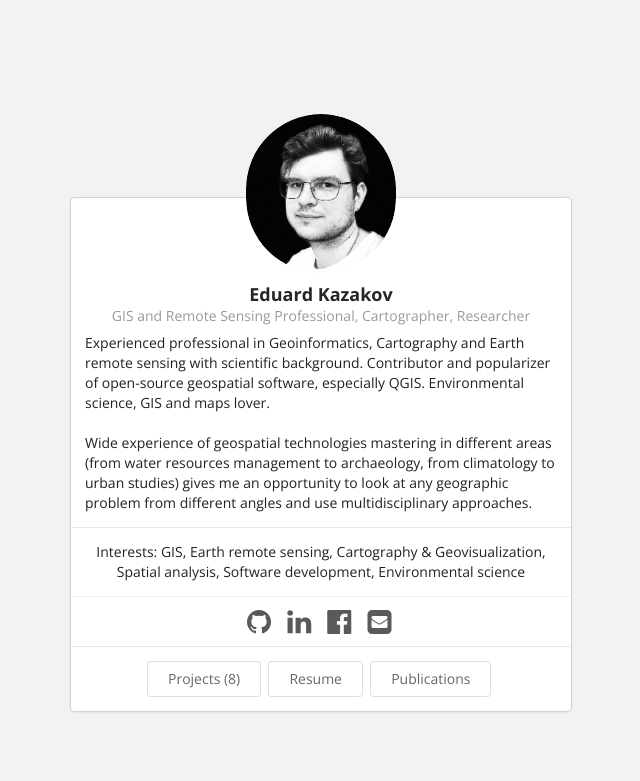
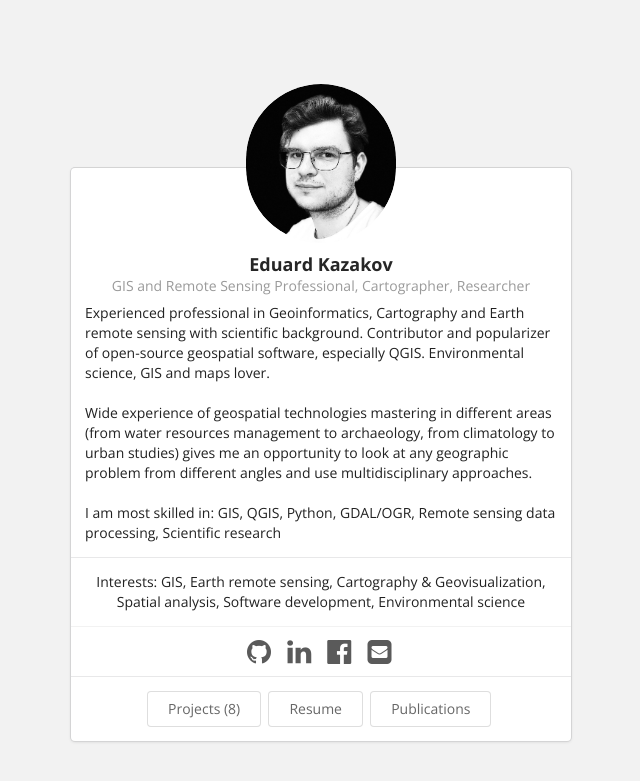
Before and after one commit to eduard-kazakov/eduard-kazakov.github.io, a Jekyll site: the page built from index.html, in a window 1280 px wide. Shown: the top 781 px of the page, without its empty margins (319-959 px from the left). Built offline with Jekyll 4.4.1, drawn with Linux system fonts in a browser that asks for light colours.

Commit message:
bio update

```diff
--- a/_data/bio.json
+++ b/_data/bio.json
@@ -6,7 +6,7 @@
     "email": "ee.kazakov@gmail.com",
     "phone": "+381637735706",
     "website": "https://eduard-kazakov.github.io",
-    "summary": "Experienced professional in Geoinformatics, Cartography and Earth remote sensing with scientific background. Contributor and popularizer of open-source geospatial software, especially QGIS. Environmental science, GIS and maps lover.<br><br>Wide experience of geospatial technologies mastering in different areas (from water resources management to archaeology, from climatology to urban studies) gives me an opportunity to look at any geographic problem from different angles and use multidisciplinary approaches.",
+    "summary": "Experienced professional in Geoinformatics, Cartography and Earth remote sensing with scientific background. Contributor and popularizer of open-source geospatial software, especially QGIS. Environmental science, GIS and maps lover.<br><br>Wide experience of geospatial technologies mastering in different areas (from water resources management to archaeology, from climatology to urban studies) gives me an opportunity to look at any geographic problem from different angles and use multidisciplinary approaches.<br><br>I am most skilled in: GIS, QGIS, Python, GDAL/OGR, Remote sensing data processing, Scientific research",
     "location": {
       "address": "",
       "postalCode": "21102",
```
